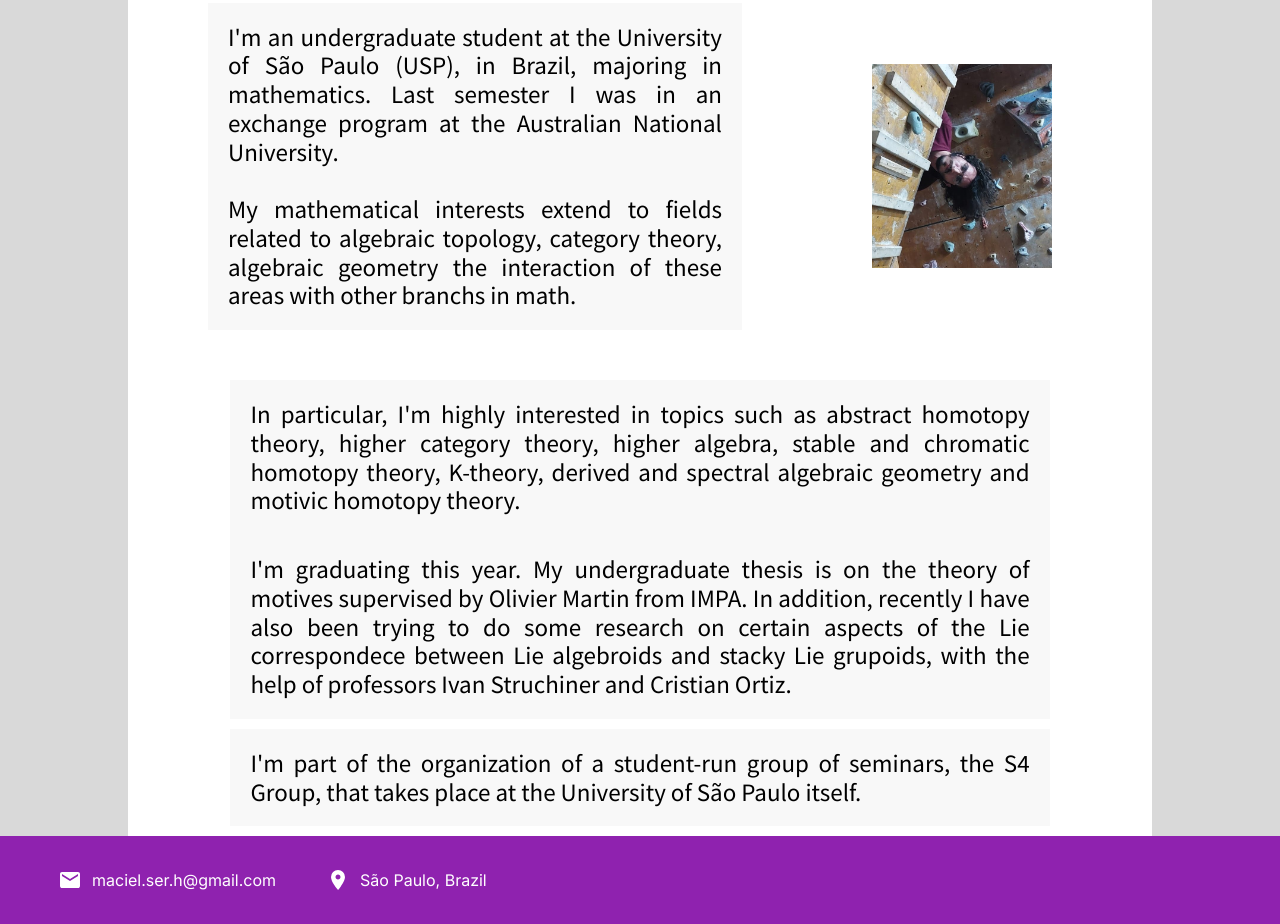
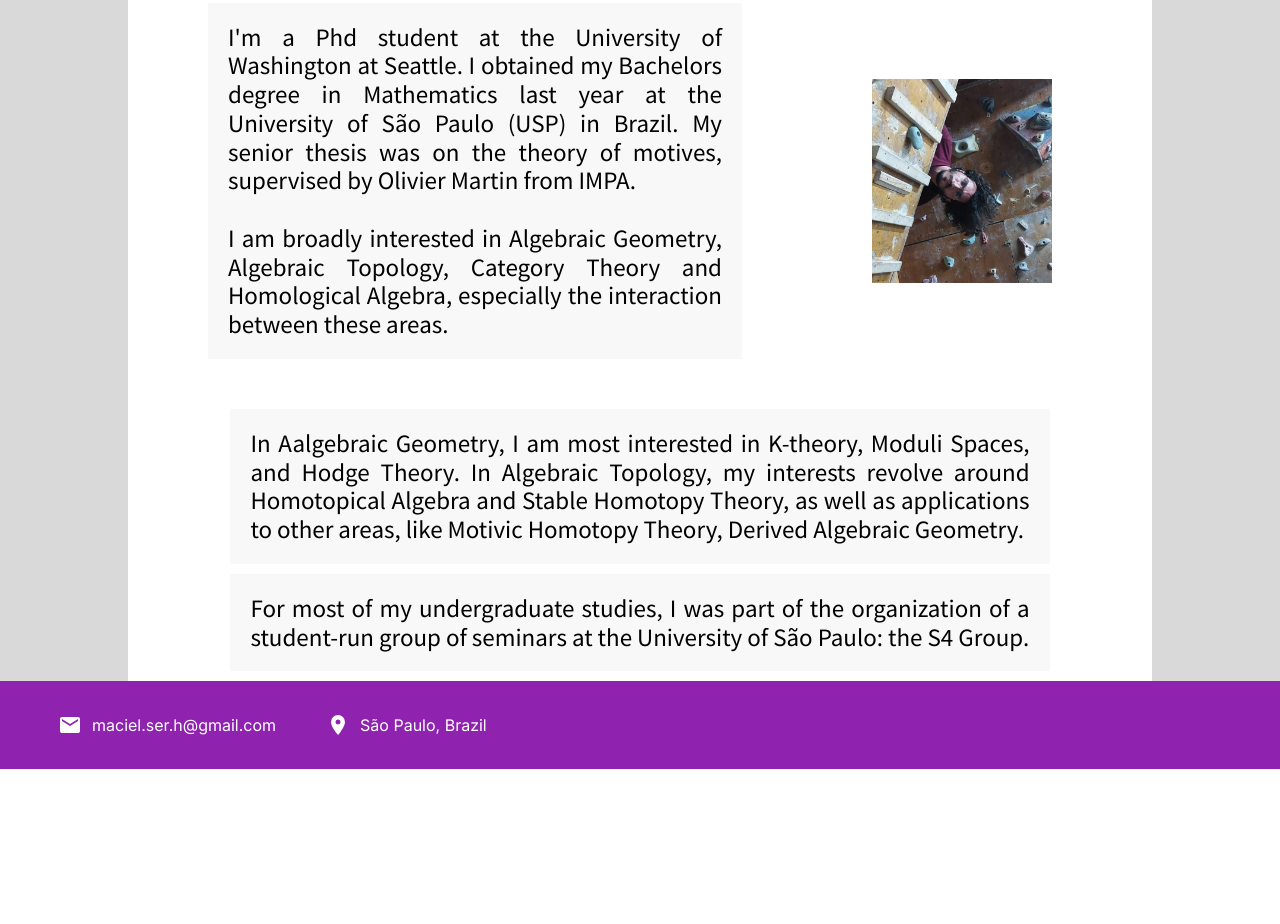
Before and after one commit to shmaciel/shmaciel.github.io, a website built with Parcel: page index.html in a window 1280 px wide. Shown: the part 346-1270 px from the top of the page. After the commit the page ends 1115 px from the top, so only its background shows below. Built offline with nearby package versions, Linux system fonts and the light colour scheme.

Commit message:
updating home

```diff
--- a/index.html
+++ b/index.html
@@ -180,14 +180,12 @@
             <div class="home-container5">
               <span class="home-text22">
                 <span>
-                  I'm an undergraduate student at the University of São Paulo
-                  (USP), in Brazil, majoring in mathematics. Last semester I was in an exchange program at the Australian National University.
+                  I'm a Phd student at the University of Washington at Seattle. I obtained my Bachelors degree in Mathematics last year at the University of São Paulo (USP) in Brazil. My senior thesis was on the theory of motives, supervised by <a href=https://w3.impa.br/~olivier.martin/> Olivier Martin </a> from <a href=https://impa.br/>IMPA</a>.
                 </span>
                 <br />
                 <br />
                 <span>
-                  My mathematical interests extend to fields related to
-                  algebraic topology, category theory, algebraic geometry the interaction of these areas with other branchs in math.
+                  I am broadly interested in Algebraic Geometry, Algebraic Topology, Category Theory and Homological Algebra, especially the interaction between these areas.
                 </span>
                 <br />
               </span>
@@ -200,25 +198,14 @@
             <div class="home-container6">
               <span class="home-text28">
                 <span>
-                  In particular, I'm highly interested in topics such as abstract homotopy
-                  theory, higher category theory, higher algebra, stable and chromatic homotopy theory, K-theory, derived and spectral algebraic geometry and motivic homotopy theory.
+                  In Aalgebraic Geometry, I am most interested in K-theory, Moduli Spaces, and Hodge Theory. In Algebraic Topology, my interests revolve around Homotopical Algebra and Stable Homotopy Theory, as well as applications to other areas, like Motivic Homotopy Theory, Derived Algebraic Geometry.
                 </span>
-                <br />
-              </span>
-            </div>
-            <div class="home-container6">
-              <span class="home-text28">
-                <span>
-			I'm graduating this year. My undergraduate thesis is on the theory of motives supervised by <a href=https://w3.impa.br/~olivier.martin/> Olivier Martin </a> from <a href=https://impa.br/>IMPA</a>. In addition, recently I have also been trying to do some research on certain aspects of the Lie correspondece between Lie algebroids and stacky Lie grupoids, with the help of professors <a href=https://www.ime.usp.br/~ivanstru/>Ivan Struchiner</a> and <a href=https://sites.google.com/view/cristian-ortiz>Cristian Ortiz</a>.
-                </span>
-                <br />
               </span>
             </div>
             <div class="home-container7">
               <span class="home-text31">
                 <span>
-                  I'm part of the organization of a student-run group of seminars, the S4
-                  Group, that takes place at the University of São Paulo itself.
+			For most of my undergraduate studies, I was part of the organization of a student-run group of seminars at the University of São Paulo: the <a href=s4.ime.usp.br>S4 Group</a>.
                 </span>
                 <br />
               </span>
```
